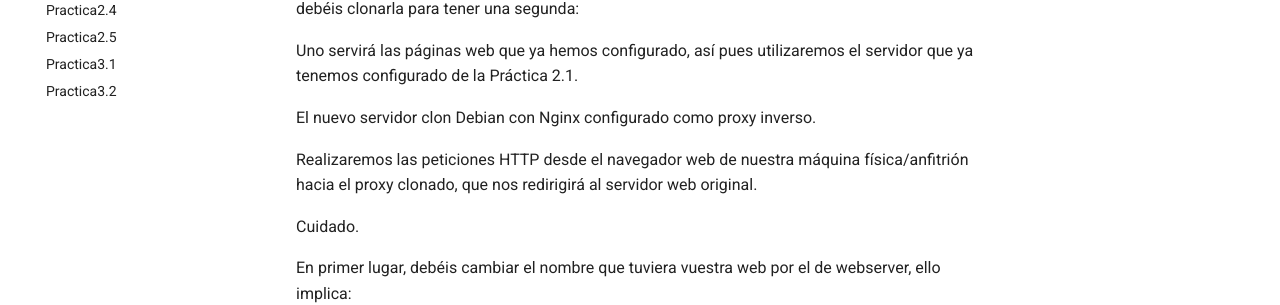
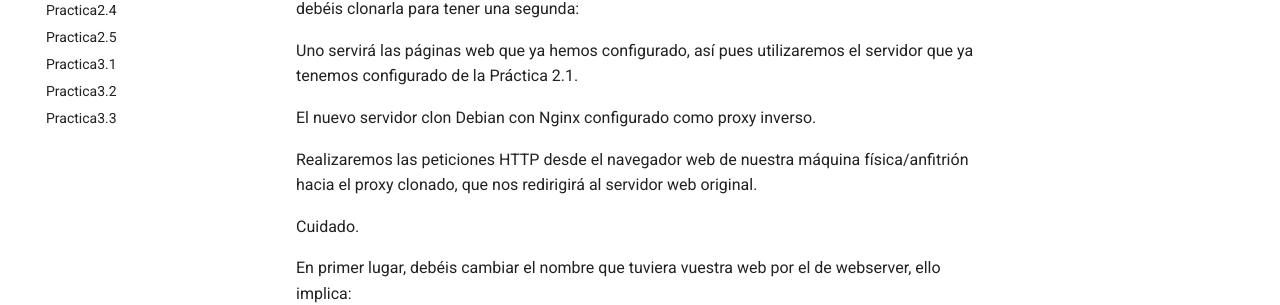
Before and after one commit to SalvadorVelaSanz/DESPLIEGUE-WEB, an MkDocs documentation site: the page built from docs/Practica3.md, in a window 1280 px wide. Shown: the part 209-514 px from the top of the page. Built offline with MkDocs 1.6.1 and Material for MkDocs 9.7.7, drawn with Linux system fonts in a browser that asks for light colours.

Commit message:
Preparacion Practica 3.3

```diff
--- a/mkdocs.yml
+++ b/mkdocs.yml
@@ -10,3 +10,4 @@ nav:
   - Practica2.5: Practica5.md
   - Practica3.1: Practica6.md
   - Practica3.2: Practica7.md
+  - Practica3.3: Practica8.md
```
Also changed, not shown: docs/Practica8.md (added).
